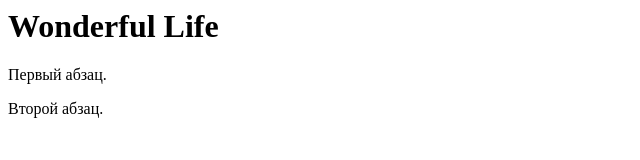
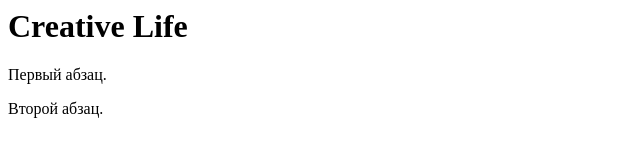
Before and after one commit to Sem19/Test1, a plain HTML site: page homework/index.html in a window 1280 px wide. Shown: the whole page, without its empty margins (0-640 px from the left). Drawn offline with Linux system fonts and the light colour scheme.

Commit message:
Creative_Life

```diff
--- a/homework/index.html
+++ b/homework/index.html
@@ -5,7 +5,7 @@
   <title>Пример веб-страницы</title>
  </head>
  <body>
-  <h1>Wonderful Life</h1>
+  <h1>Creative Life</h1>
   <p>Первый абзац.</p>
   <p>Второй абзац.</p>
  </body>
```
